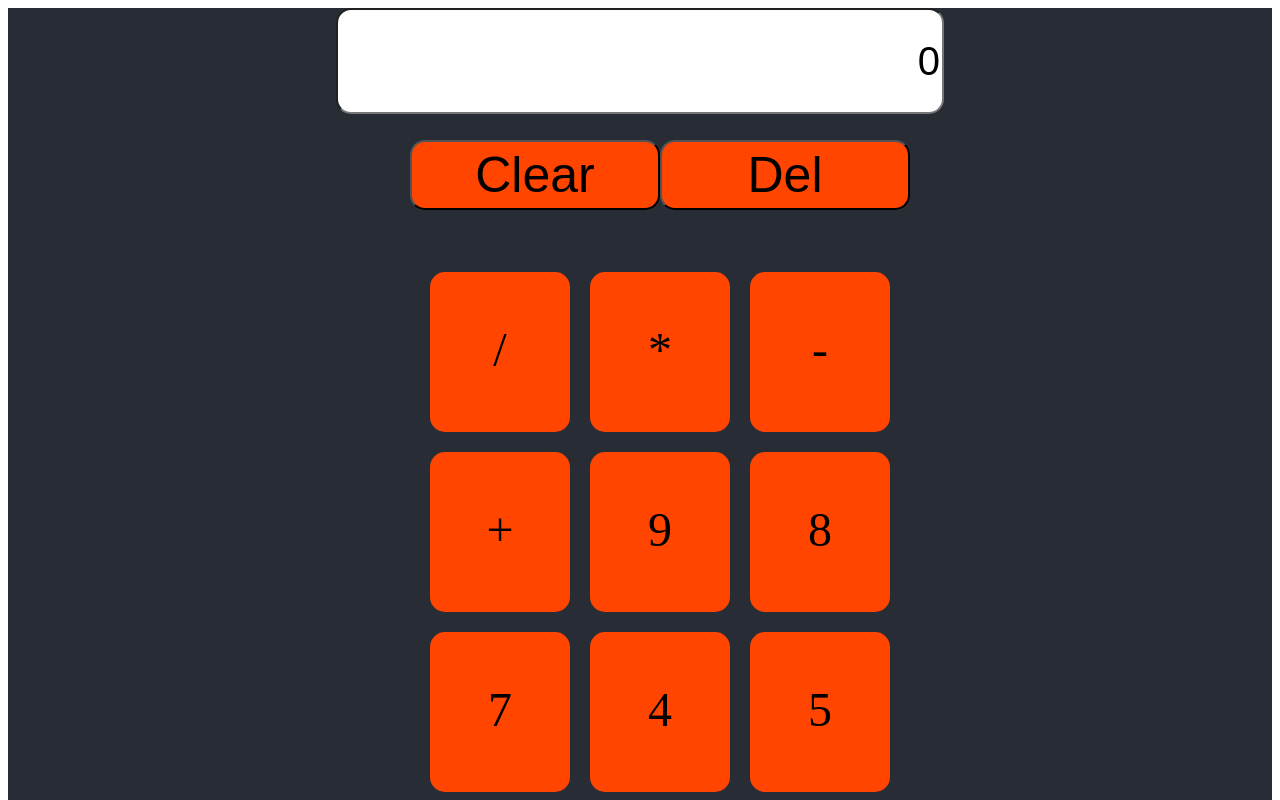
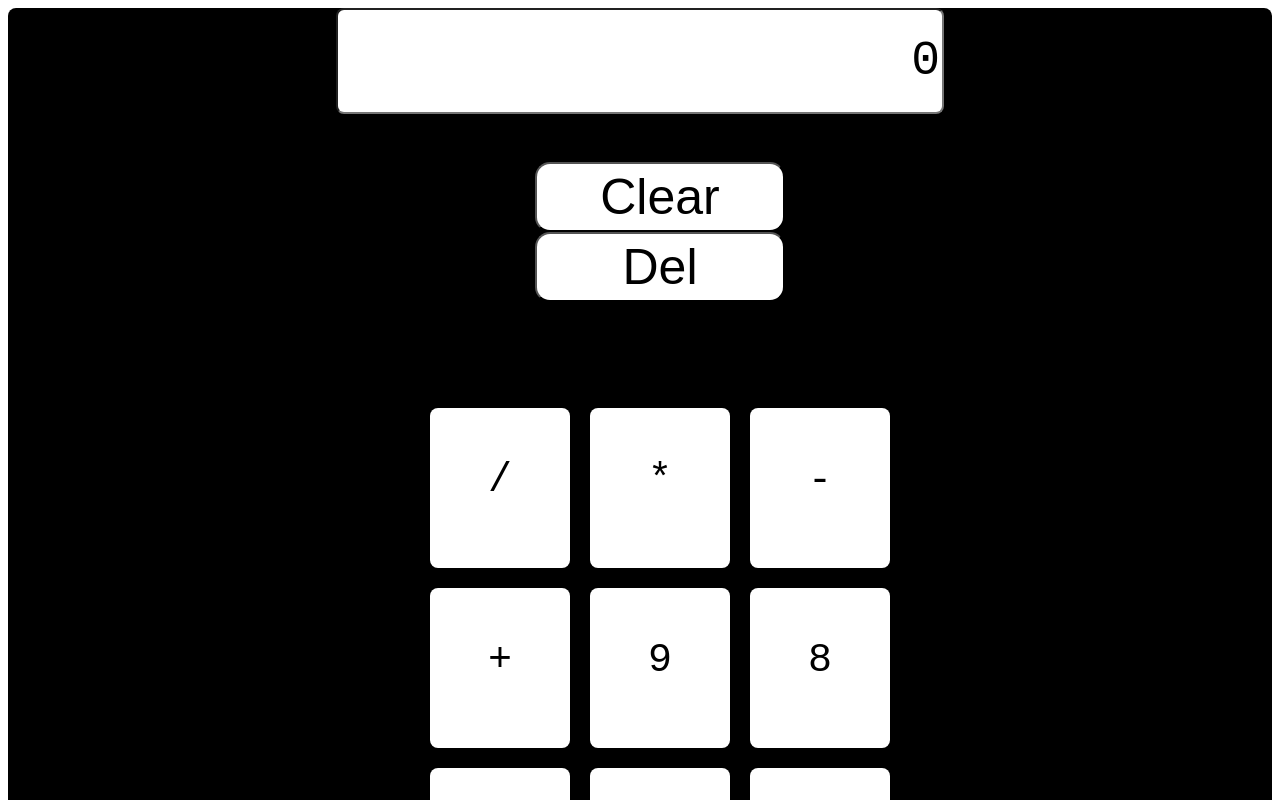
Before and after one commit to Mutheeswari/calculator-react, a React (Create React App) app in the folder calculator-app/: page / in a window 1280 px wide. Shown: the top 800 px of the page. Built offline with nearby package versions, Linux system fonts and the light colour scheme.

Commit message:
changed button colour

```diff
--- a/calculator-app/src/App.css
+++ b/calculator-app/src/App.css
@@ -4,39 +4,46 @@
 
 ul.ul-numbers {
   width: 40%;
+  ;
 }
 
 .set-width {
   width: 600px;
   height: 100px;
-  font-size: 40px;
-  border-radius: 15px;
+  font-size: 48px;
+  border-radius: 8px;
+  font-family: 'Cutive Mono', monospace;
   text-align: right;
 }
 
 .App-header {
-  background-color: #282c34;
+  background-color: black;
+  border-radius: 8px;
   min-height: 10vh;
   display: flex;
   flex-direction: column;
   align-items: center;
   justify-content: center;
-  font-size: calc(10px + 2vmin);
-  color: white;
+  font-size:48px;
+  color: black;
+  padding: 0 10px;
 }
 
 .button-numbers {
   width: 40px;
-  border-radius: 15px;
-  font-size: 48px;
+  border-radius: 8px;
+  font-size: 40px;
+  font-family: 'Cutive Mono', monospace;
   height: 60px;
   color: black;
   align-items: center;
-  background-color: orangered;
   justify-content: center;
   display: inline-block;
   padding: 50px;
   margin: 10px;
+  background: white;
+  border-radius: 8px;
+  border: none;
 }
 
 .button-cldel {
@@ -46,7 +53,7 @@ ul.ul-numbers {
   height: 70px;
   color: black;
   text-align: center;
-  background-color: orangered;
+  background-color:white;
   justify-content: center;
   display: inline-block;
   padding: auto;
```
